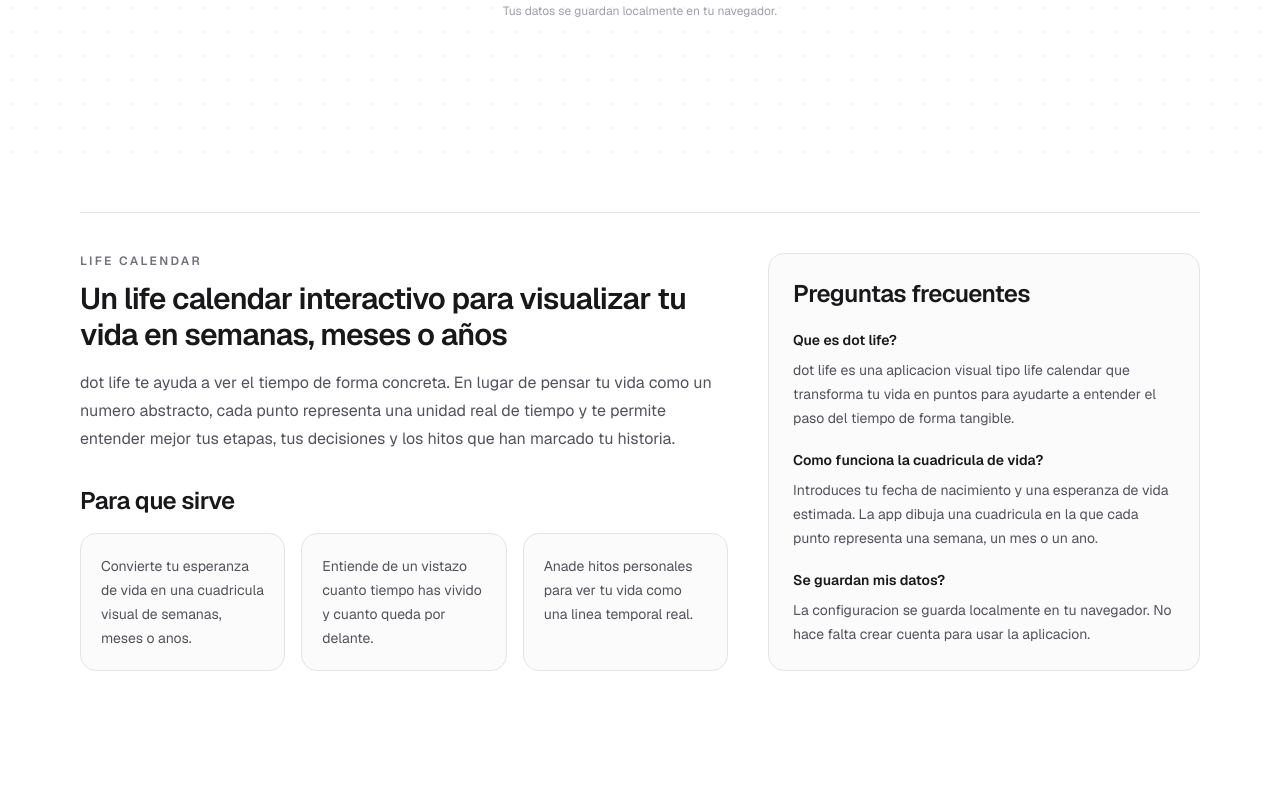
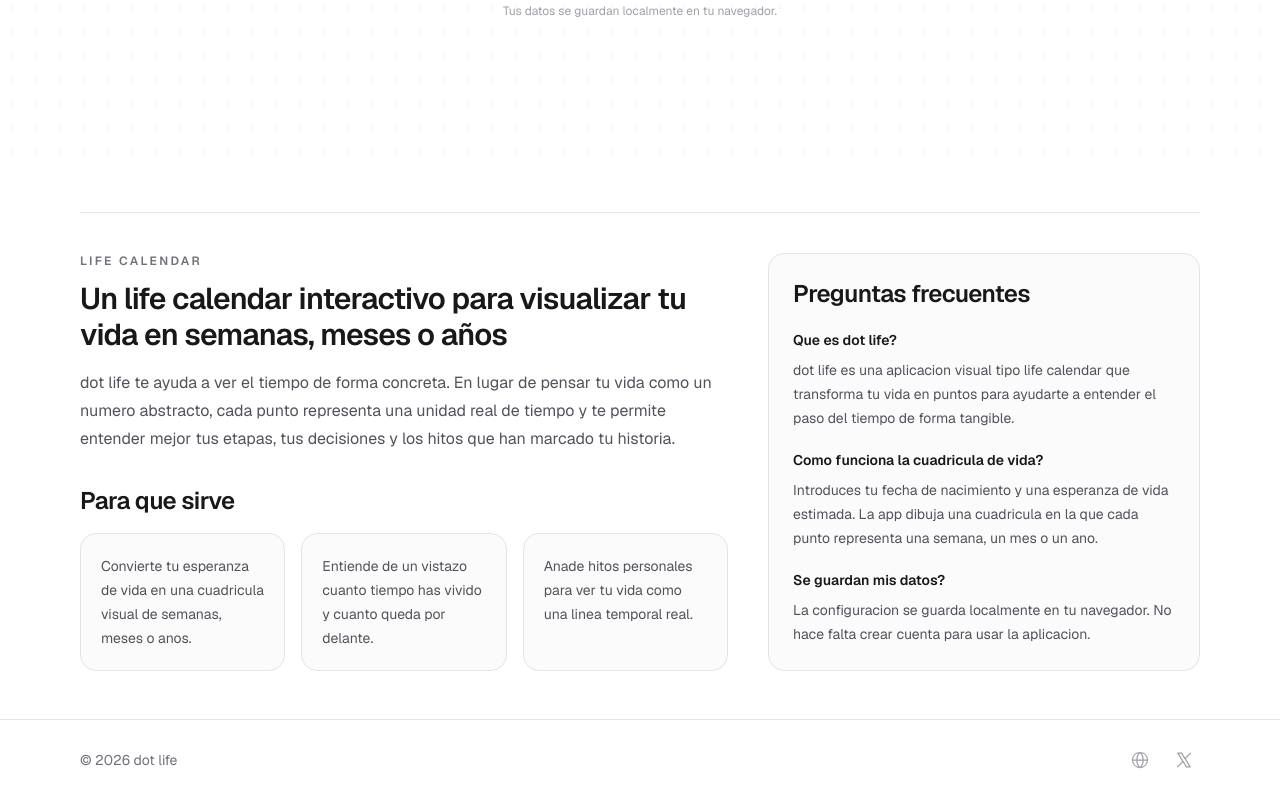
Before and after one commit to jolle11/dot-life, a Next.js app: page / in a window 1280 px wide. Shown: the part 628-1428 px from the top of the page. Before the commit the page ends 1347 px from the top, so only its background shows below. Built offline with nearby package versions, Linux system fonts and the light colour scheme.

Commit message:
feat: add landing page footer

```diff
--- /dev/null
+++ b/components/Footer.tsx
@@ -0,0 +1,35 @@
+"use client";
+
+import { GlobeSimple, XLogo } from "@phosphor-icons/react";
+
+export function Footer() {
+  return (
+    <footer className="border-t border-zinc-200 dark:border-zinc-800">
+      <div className="mx-auto flex max-w-6xl items-center justify-between px-4 py-6">
+        <p className="text-sm text-zinc-500 dark:text-zinc-400">
+          © {new Date().getFullYear()} dot life
+        </p>
+        <div className="flex items-center gap-3">
+          <a
+            href="https://www.jordi-olle.com"
+            target="_blank"
+            rel="noopener noreferrer"
+            className="rounded-lg p-1.5 text-zinc-400 transition-colors hover:text-zinc-900 dark:text-zinc-500 dark:hover:text-zinc-100"
+            aria-label="Website"
+          >
+            <GlobeSimple size={20} />
+          </a>
+          <a
+            href="https://x.com/jordi0lle"
+            target="_blank"
+            rel="noopener noreferrer"
+            className="rounded-lg p-1.5 text-zinc-400 transition-colors hover:text-zinc-900 dark:text-zinc-500 dark:hover:text-zinc-100"
+            aria-label="X (Twitter)"
+          >
+            <XLogo size={20} />
+          </a>
+        </div>
+      </div>
+    </footer>
+  );
+}
--- a/components/HomeClient.tsx
+++ b/components/HomeClient.tsx
@@ -12,6 +12,7 @@ import { AnimatePresence, motion } from "framer-motion";
 import { toPng } from "html-to-image";
 import { useCallback, useEffect, useRef, useState } from "react";
 import { DotGrid } from "@/components/DotGrid";
+import { Footer } from "@/components/Footer";
 import { HelpDialog } from "@/components/HelpDialog";
 import { LocalePicker } from "@/components/LocalePicker";
 import { MilestoneEditor } from "@/components/MilestoneEditor";
@@ -273,6 +274,7 @@ export function HomeClient({
               <SeoContent locale={locale} />
             </main>
           )}
+          <Footer />
         </div>
       </I18nProvider>
     );
@@ -442,6 +444,9 @@ export function HomeClient({
           />
         )}
 
+        {/* Footer */}
+        <Footer />
+
         {/* Error toast */}
         <AnimatePresence>
           {errorToast && (
```
